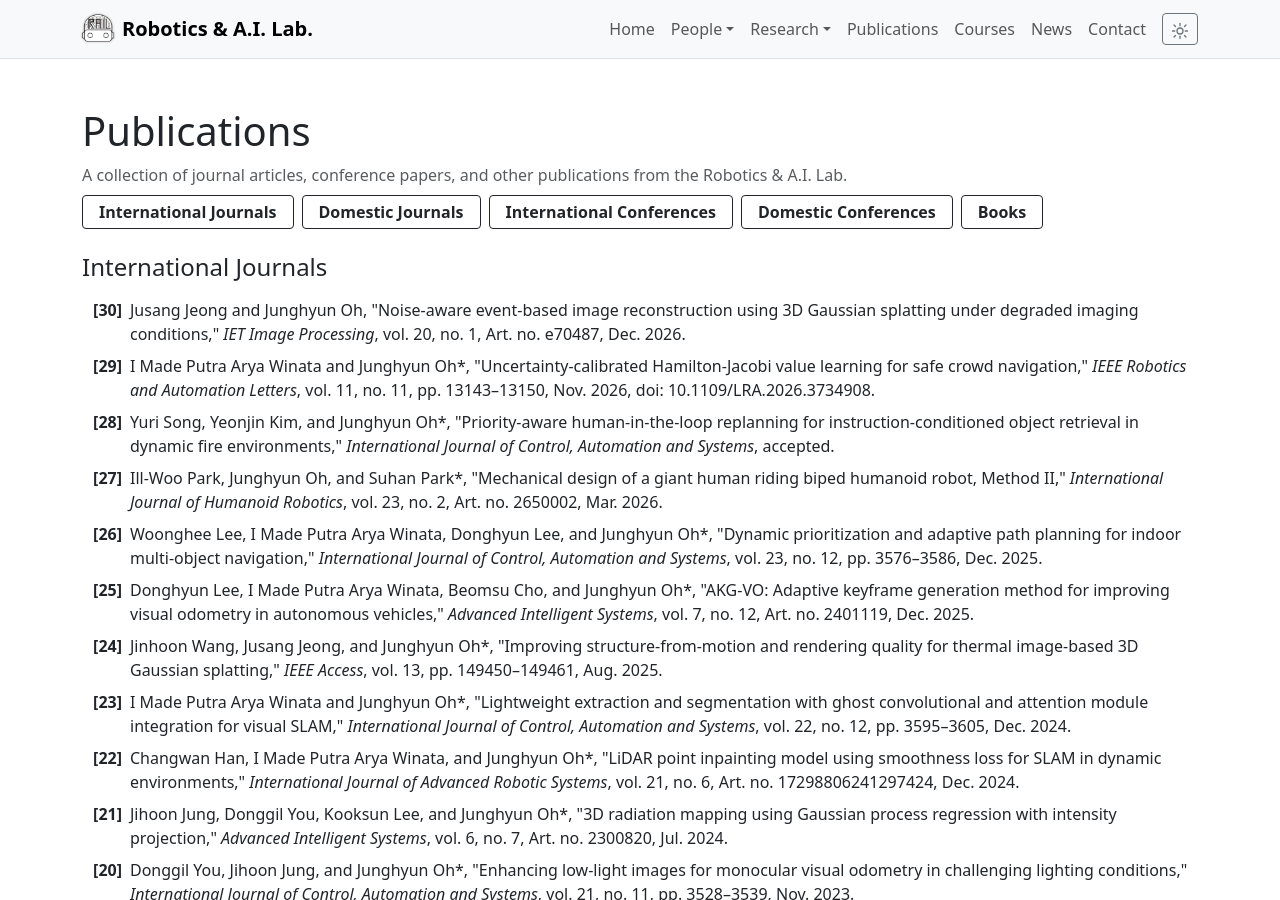
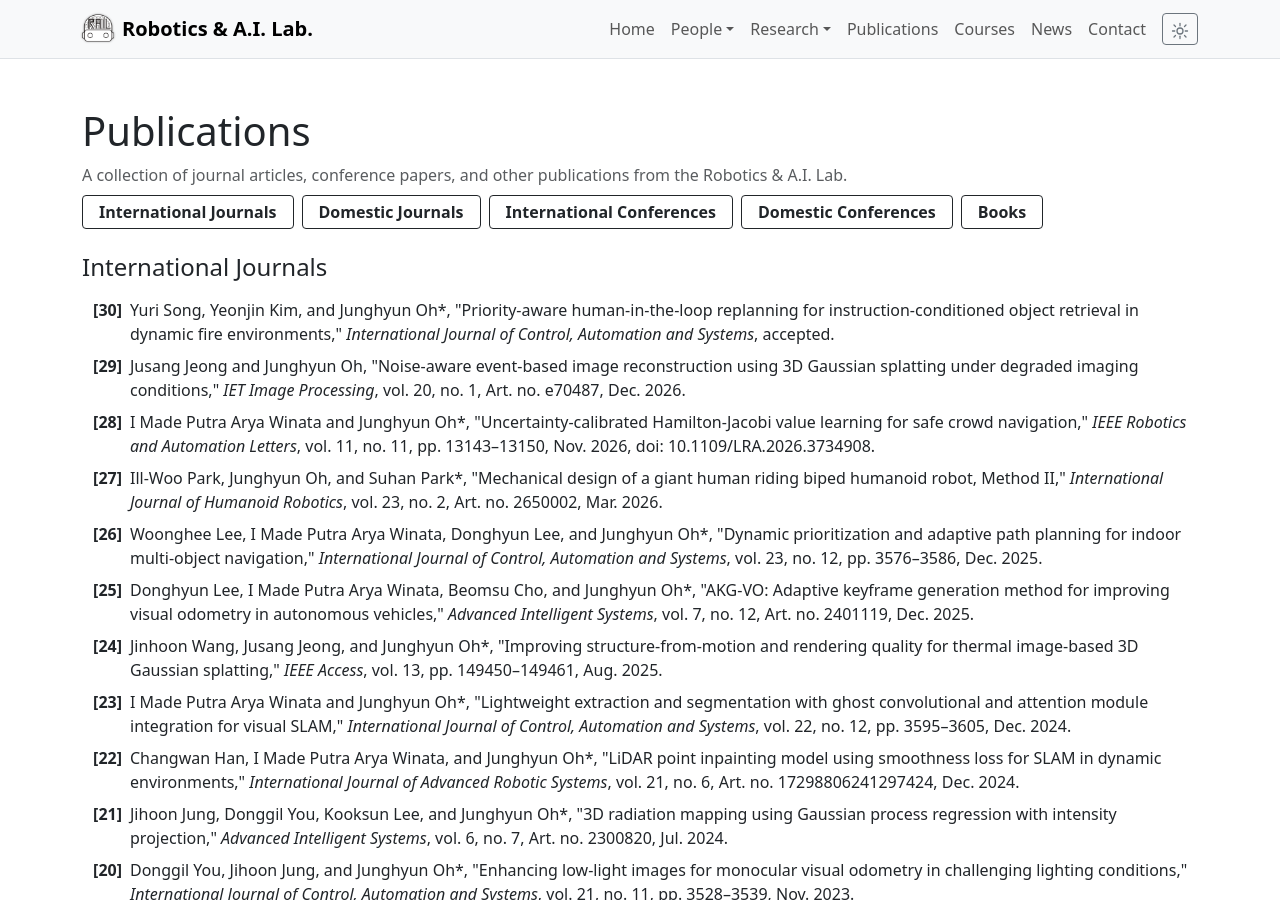
Before and after one commit to robotailab/robotailab.github.io, a Jekyll site: the page built from publications.md, in a window 1280 px wide and 900 px high. Built offline with Jekyll 4.4.1, drawn with Linux system fonts in a browser that asks for light colours.

```diff
--- a/_data/publications.yml
+++ b/_data/publications.yml
@@ -2,11 +2,11 @@
   title: International Journals
   items:
     - year: 2026
+      text: 'Yuri Song, Yeonjin Kim, and Junghyun Oh*, "Priority-aware human-in-the-loop replanning for instruction-conditioned object retrieval in dynamic fire environments," <em>International Journal of Control, Automation and Systems</em>, accepted.'
+    - year: 2026
       text: 'Jusang Jeong and Junghyun Oh, "Noise-aware event-based image reconstruction using 3D Gaussian splatting under degraded imaging conditions," <em>IET Image Processing</em>, vol. 20, no. 1, Art. no. e70487, Dec. 2026.'
     - year: 2026
       text: 'I Made Putra Arya Winata and Junghyun Oh*, "Uncertainty-calibrated Hamilton-Jacobi value learning for safe crowd navigation," <em>IEEE Robotics and Automation Letters</em>, vol. 11, no. 11, pp. 13143–13150, Nov. 2026, doi: 10.1109/LRA.2026.3734908.'
-    - year: 2026
-      text: 'Yuri Song, Yeonjin Kim, and Junghyun Oh*, "Priority-aware human-in-the-loop replanning for instruction-conditioned object retrieval in dynamic fire environments," <em>International Journal of Control, Automation and Systems</em>, accepted.'
     - year: 2026
       text: 'Ill-Woo Park, Junghyun Oh, and Suhan Park*, "Mechanical design of a giant human riding biped humanoid robot, Method II," <em>International Journal of Humanoid Robotics</em>, vol. 23, no. 2, Art. no. 2650002, Mar. 2026.'
     - year: 2025
```
